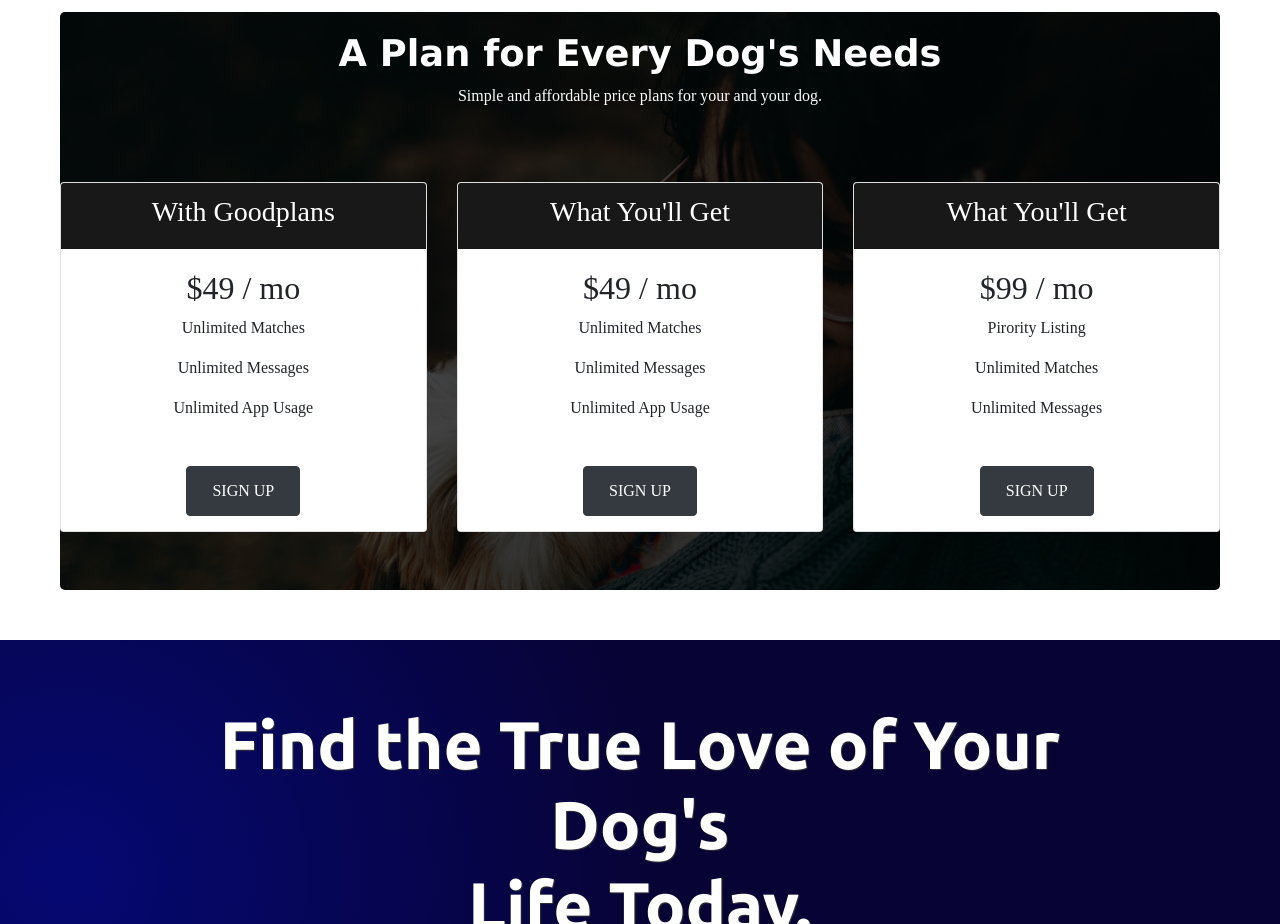
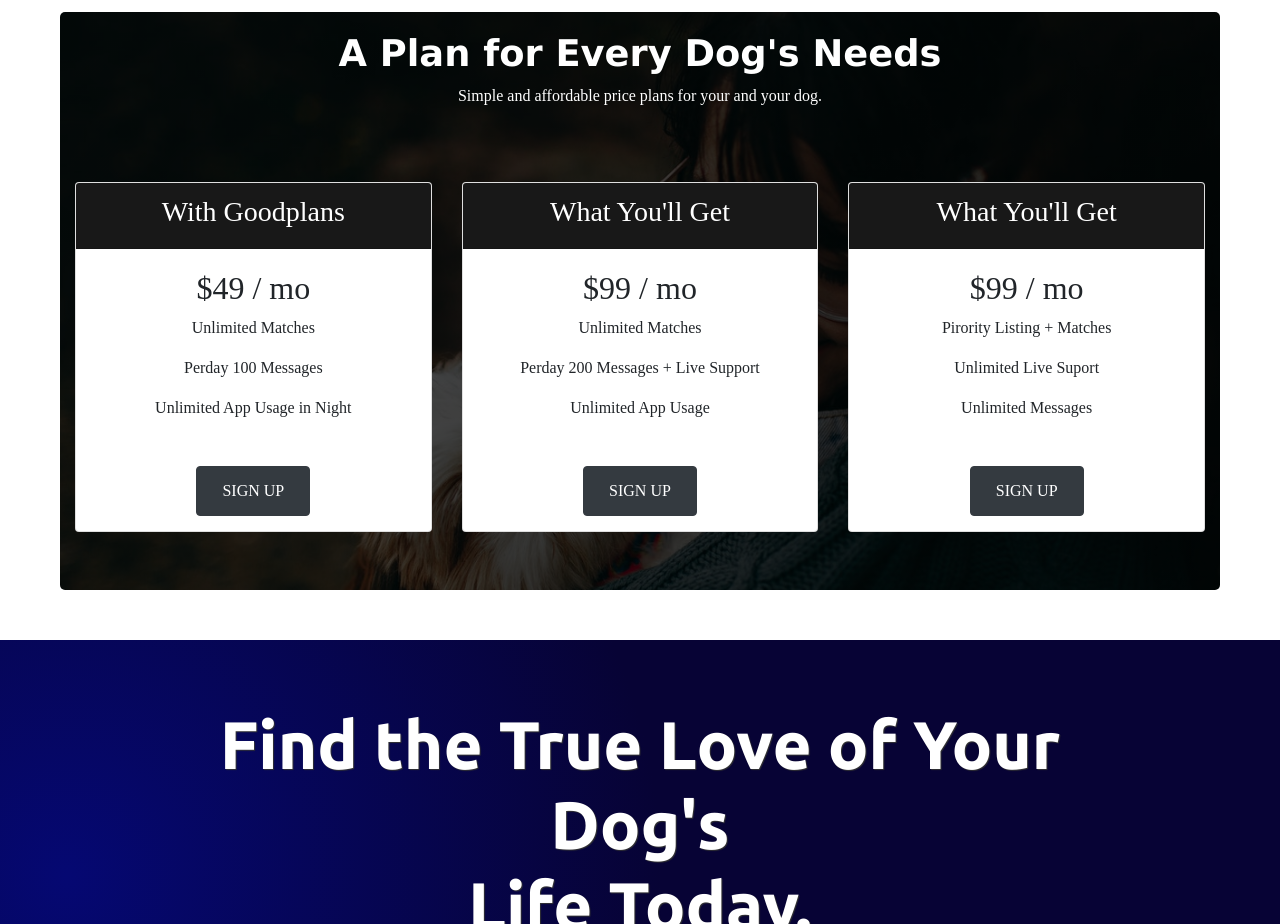
Before and after one commit to gautam2021/PetLoverWebsite, a plain HTML site: page index.html in a window 1280 px wide. Shown: the part 2400-3324 px from the top of the page. Drawn offline with nearby package versions, Linux system fonts and the light colour scheme.

Commit message:
Update index.html

```diff
--- a/index.html
+++ b/index.html
@@ -242,7 +242,7 @@
     <h2 id="pricing-heading">A Plan for Every Dog's Needs</h2>
     <p style="color: #fff;">Simple and affordable price plans for your and your dog.</p>
 
-    <div class="row" >
+    <div class="row mx-auto" >
       <div class="col-lg-4 col-md-12 mb-1 mb-lg-0" class=" shadow-1-strong rounded mb-2" class="left-pricing-col">
         <div class="card">
           <div class="card-header">
@@ -252,28 +252,28 @@
 
             <h2>$49 / mo</h2>
             <p>Unlimited Matches</p>
-            <p>Unlimited Messages</p>
-            <p>Unlimited App Usage</p>
+            <p>Perday 100 Messages</p>
+            <p>Unlimited App Usage in Night</p>
             <button type="button" class="btn  btn-dark download-btn mid-btn-pricing">Sign Up</button>
 
           </div>
         </div>
       </div>
-      <div class="col-lg-4" class="pricing-col">
+      <div class="col-lg-4 col-md-12 mb-1 mb-lg-0" class="pricing-col">
         <div class="card">
           <div class="card-header">
             <h3>What You'll Get</h3>
           </div>
           <div class="card-body">
-            <h2>$49 / mo</h2>
+            <h2>$99 / mo</h2>
             <p>Unlimited Matches</p>
-            <p>Unlimited Messages</p>
+            <p>Perday 200 Messages + Live Support</p>
             <p>Unlimited App Usage</p>
             <button type="button" class="btn  btn-dark download-btn mid-btn-pricing">Sign Up</button>
           </div>
         </div>
       </div>
-      <div class="col-lg-4" class="pricing-col">
+      <div class="col-lg-4 col-md-12 mb-1 mb-lg-0" class="pricing-col">
         <div class="card">
           <div class="card-header">
             <h3>What You'll Get</h3>
@@ -281,8 +281,8 @@
           <div class="card-body">
 
             <h2>$99 / mo</h2>
-            <p>Pirority Listing</p>
-            <p>Unlimited Matches</p>
+            <p>Pirority Listing + Matches</p>
+            <p>Unlimited Live Suport</p>
             <p>Unlimited Messages</p>
             <!-- <p>Unlimited App Usage</p> -->
             <button type="button" class="btn btn-dark download-btn">Sign Up</button>
```
